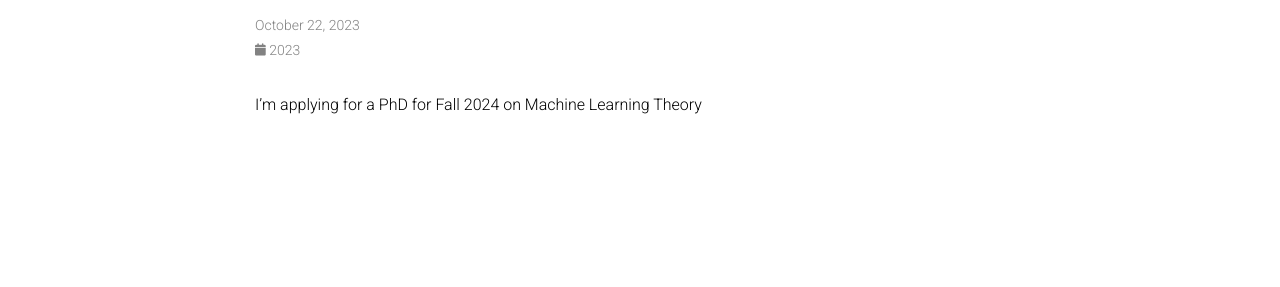
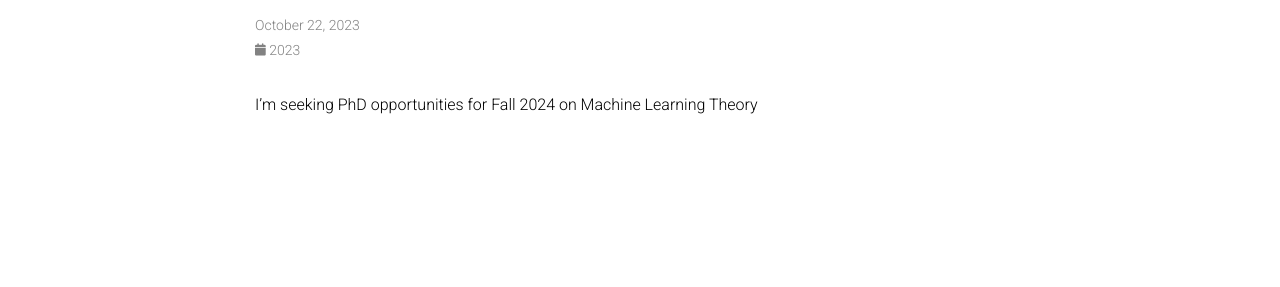
Before and after one commit to yixiao-huang/yixiao-huang.github.io, a Jekyll site: the page built from _news/announcement_3.md, in a window 1280 px wide. Shown: the part 146-433 px from the top of the page. Built offline with Jekyll 4.4.1, drawn with Linux system fonts in a browser that asks for light colours; comment, search, counter and statistics services are not loaded; a style sheet for code colours, icons or effects is not loaded.

Commit message:
update news and site verification

```diff
--- a/_config.yml
+++ b/_config.yml
@@ -358,7 +358,7 @@
 
 enable_google_analytics:    false  # enables google analytics
 enable_cronitor_analytics: false  # enables cronitor RUM analytics
-enable_google_verification: false  # enables google site verification
+enable_google_verification: true  # enables google site verification
 enable_bing_verification:   false  # enables bing site verification
 enable_masonry:             true   # enables automatic project cards arrangement
 enable_math:                true   # enables math typesetting (uses MathJax)
--- a/_news/announcement_3.md
+++ b/_news/announcement_3.md
@@ -5,4 +5,4 @@
 related_posts: false
 ---
 
-I'm applying for a PhD for Fall 2024 on Machine Learning Theory
+I'm seeking PhD opportunities for Fall 2024 on Machine Learning Theory
```
